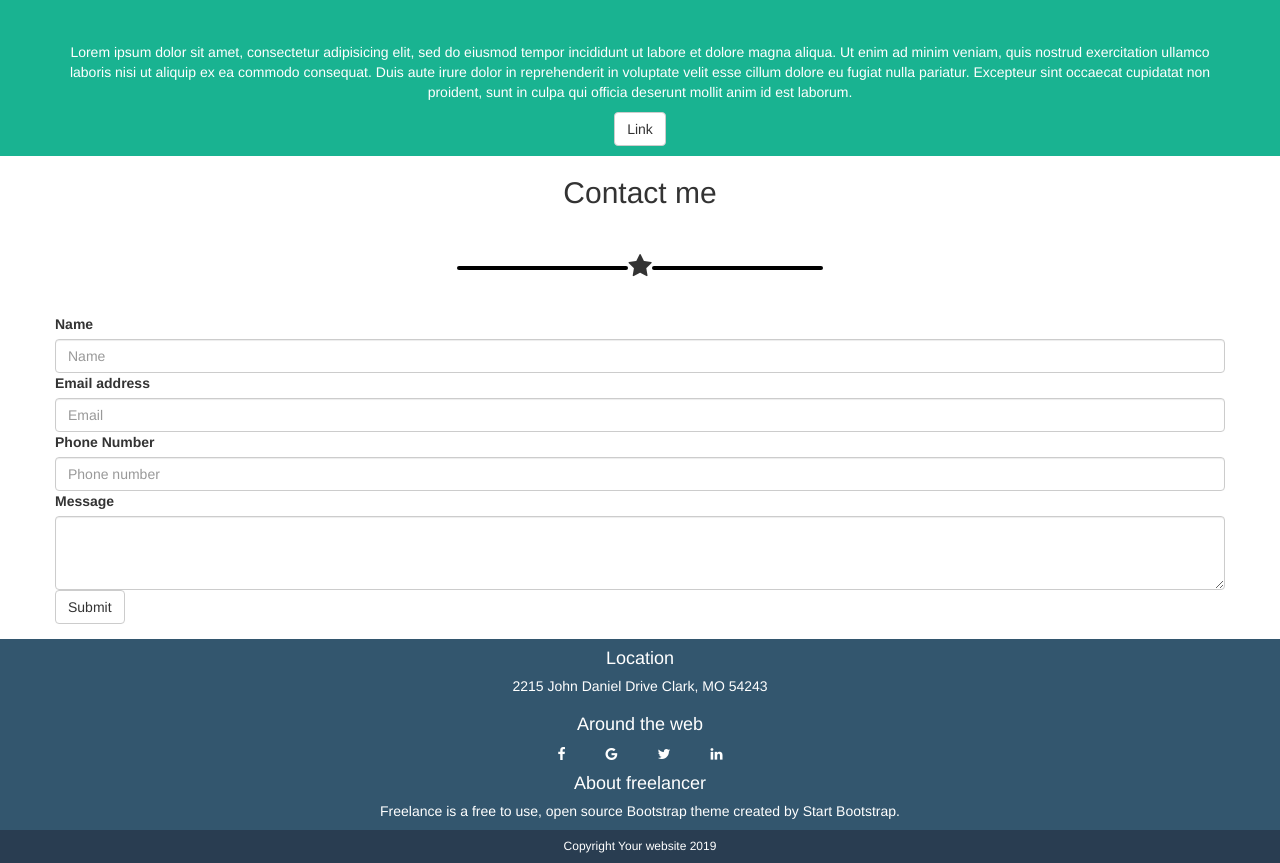
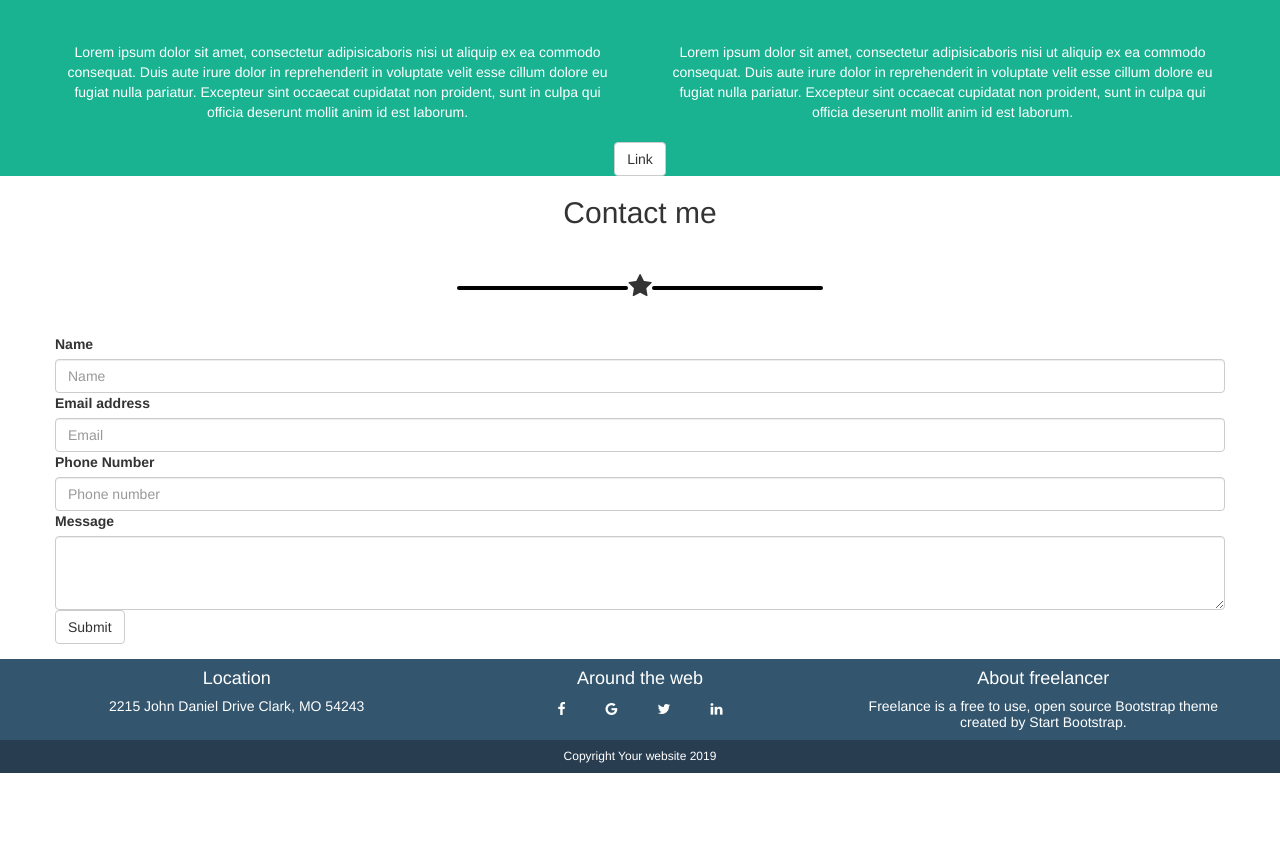
Before and after one commit to GitFhubio/html-css-bootstrap-freelancer, a plain HTML site: page index.html in a window 1280 px wide. Shown: the part 6576-7439 px from the top of the page. After the commit the page ends 7349 px from the top, so only its background shows below. Drawn offline with nearby package versions, Linux system fonts and the light colour scheme.

Commit message:
sistemate cose per md

```diff
--- a/index.html
+++ b/index.html
@@ -78,15 +78,25 @@
        </div>
      </div>
       <div class="row">
-       <div class="col-xs-12">
+       <div class="col-xs-12 col-sm-6">
         <div class="testo">
-         <p>Lorem ipsum dolor sit amet, consectetur adipisicing elit, sed do eiusmod tempor incididunt ut labore et dolore magna aliqua. Ut enim ad minim veniam, quis nostrud exercitation ullamco laboris nisi ut aliquip ex ea commodo consequat. Duis aute irure dolor in reprehenderit in voluptate velit esse cillum dolore eu fugiat nulla pariatur. Excepteur sint occaecat cupidatat non proident, sunt in culpa qui officia deserunt mollit anim id est laborum.</p>
-         <a class="btn btn-default" href="#" role="button">Link</a>
+         <p>Lorem ipsum dolor sit amet, consectetur adipisicaboris nisi ut aliquip ex ea commodo consequat. Duis aute irure dolor in reprehenderit in voluptate velit esse cillum dolore eu fugiat nulla pariatur. Excepteur sint occaecat cupidatat non proident, sunt in culpa qui officia deserunt mollit anim id est laborum.</p>
         </div>
-     </div>
+      </div>
+        <div class="col-xs-12 col-sm-6">
+         <div class="testo">
+          <p>Lorem ipsum dolor sit amet, consectetur adipisicaboris nisi ut aliquip ex ea commodo consequat. Duis aute irure dolor in reprehenderit in voluptate velit esse cillum dolore eu fugiat nulla pariatur. Excepteur sint occaecat cupidatat non proident, sunt in culpa qui officia deserunt mollit anim id est laborum.</p>
+         </div>
+       </div>
+         <div class="col-xs-12">
+          <div class="bottone">
+            <a class="btn btn-default" href="#" role="button">Link</a>
+          </div>
+         </div>
     </div>
 
     </div>
+
     <!-- fine contenitore about -->
     <!-- apro contenitore form -->
 
@@ -126,25 +136,22 @@
     <!-- chiudo contenitore form -->
     <!-- apro contenitore footer alto -->
   <div class="row footer-up">
-  <div class="row">
-     <div class="col-xs-12">
+     <div class="col-xs-12 col-sm-4">
       <h4>Location</h4>
       <h5>2215 John Daniel Drive Clark, MO 54243</h5>
      </div>
-    </div>
-    <div class="row">
-     <div class="col-xs-12">
+
+     <div class="col-xs-12 col-sm-4">
       <h4>Around the web</h4>
       <i class="fa fa-facebook" aria-hidden="true"></i><i class="fa fa-google" aria-hidden="true"></i><i class="fa fa-twitter" aria-hidden="true"></i><i class="fa fa-linkedin" aria-hidden="true"></i>
      </div>
-     <div class="row">
-       <div class="col-xs-12">
+
+       <div class="col-xs-12 col-sm-4">
         <h4>About freelancer</h4>
         <h5>Freelance is a free to use, open source Bootstrap theme created by <span>Start Bootstrap</span>.</h3>
        </div>
      </div>
-    </div>
-   </div>
+
     <!-- chiudo footer up -->
     <!-- apro footer down -->
     <div class="row footer-down">
```
